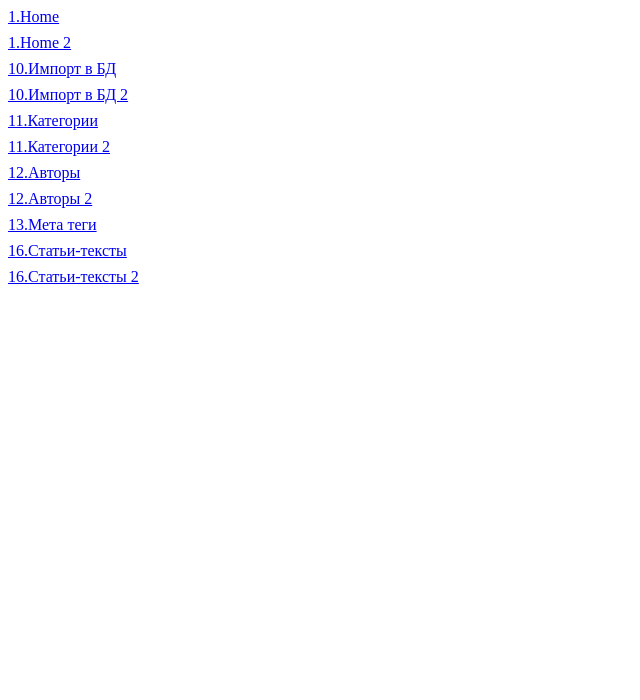
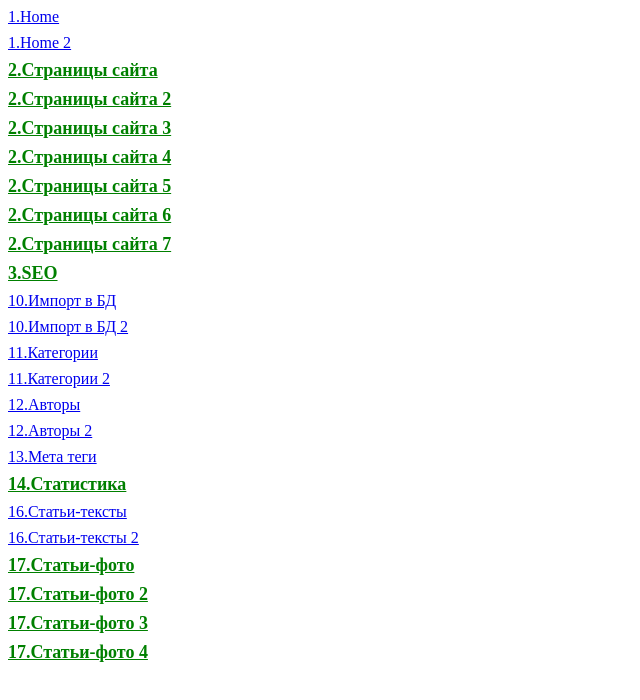
Before and after one commit to Gabbasov98/Universal-admin-nav, a plain HTML site: page index.html in a window 1280 px wide. Shown: the whole page, without its empty margins (0-640 px from the left). Drawn offline with Linux system fonts and the light colour scheme.

Commit message:
Update index.html

```diff
--- a/index.html
+++ b/index.html
@@ -17,11 +17,25 @@
         display: block;
         margin: 8px 0;
     }
+
+    .new {
+        font-weight: bold;
+        font-size: 18px;
+        color: green;
+    }
 </style>
 
 <body>
     <a href="https://gabbasov98.github.io/1.Home/">1.Home</a>
     <a href="https://gabbasov98.github.io/1.Home/index2.html">1.Home 2</a>
+    <a class="new" href="https://gabbasov98.github.io/2.Syte-pages/">2.Страницы сайта</a>
+    <a class="new" href="https://gabbasov98.github.io/2.Syte-pages/index2.html">2.Страницы сайта 2</a>
+    <a class="new" href="https://gabbasov98.github.io/2.Syte-pages/index3.html">2.Страницы сайта 3</a>
+    <a class="new" href="https://gabbasov98.github.io/2.Syte-pages/index4.html">2.Страницы сайта 4</a>
+    <a class="new" href="https://gabbasov98.github.io/2.Syte-pages/index5.html">2.Страницы сайта 5</a>
+    <a class="new" href="https://gabbasov98.github.io/2.Syte-pages/index6.html">2.Страницы сайта 6</a>
+    <a class="new" href="https://gabbasov98.github.io/2.Syte-pages/index7.html">2.Страницы сайта 7</a>
+    <a href="https://gabbasov98.github.io/3.SEO/" class="new">3.SEO</a>
     <a href="https://gabbasov98.github.io/10.Import-to-DB/index.html">10.Импорт в БД</a>
     <a href="https://gabbasov98.github.io/10.Import-to-DB/index2.html">10.Импорт в БД 2</a>
     <a href="https://gabbasov98.github.io/11.Categories/">11.Категории</a>
@@ -29,8 +43,15 @@
     <a href="https://gabbasov98.github.io/12.Authors/">12.Авторы</a>
     <a href="https://gabbasov98.github.io/12.Authors/index2.html">12.Авторы 2</a>
     <a href="https://gabbasov98.github.io/13.Meta-tags/">13.Мета теги</a>
+    <a class="new" href="https://gabbasov98.github.io/14.Statistic/">14.Статистика</a>
     <a href="https://gabbasov98.github.io/16.Article-text/index.html">16.Статьи-тексты</a>
     <a href="https://gabbasov98.github.io/16.Article-text/index2.html">16.Статьи-тексты 2</a>
+    <a class="new" href="https://gabbasov98.github.io/17.Article-img/">17.Статьи-фото</a>
+    <a class="new" href="https://gabbasov98.github.io/17.Article-img/index2.html">17.Статьи-фото 2</a>
+    <a class="new" href="https://gabbasov98.github.io/17.Article-img/index3.html">17.Статьи-фото 3</a>
+    <a class="new" href="https://gabbasov98.github.io/17.Article-img/index4.html">17.Статьи-фото 4</a>
+
+
 </body>
 
 </html>
```
